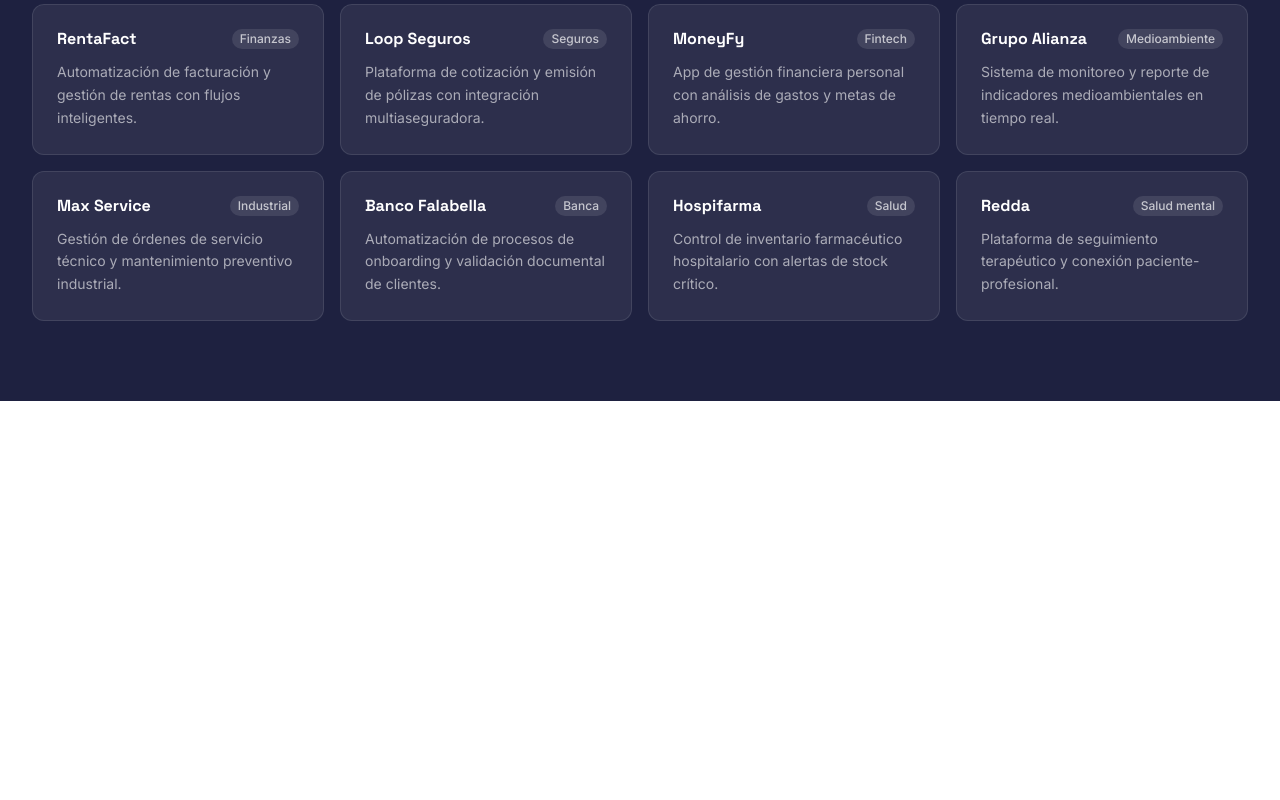
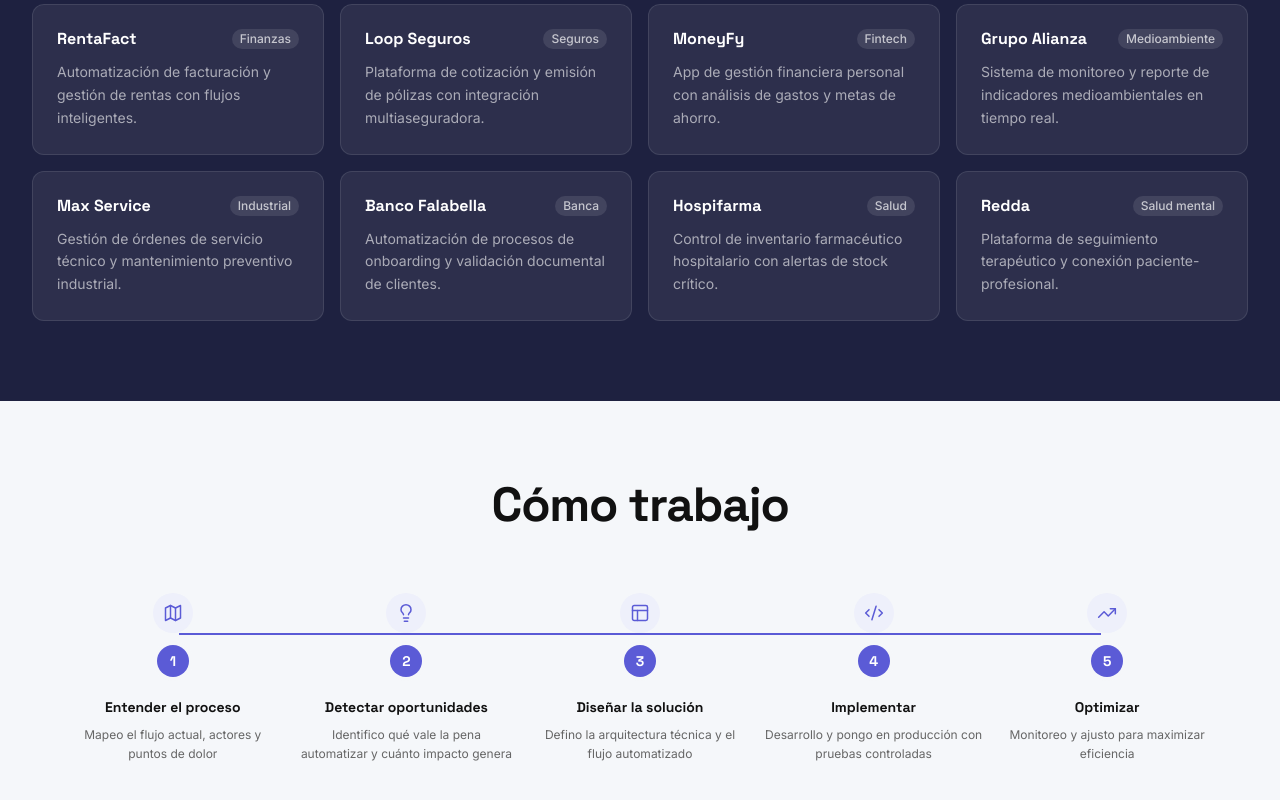
Before and after one commit to jhcarrillo74/orketech-landing, a React (Vite) app: page / in a window 1280 px wide. Shown: the part 4059-4859 px from the top of the page. Before the commit the page ends 4460 px from the top, so only its background shows below. Built offline with nearby package versions, Linux system fonts and the light colour scheme.

Commit message:
Updated App.tsx

```diff
--- a/src/App.tsx
+++ b/src/App.tsx
@@ -6,6 +6,7 @@ import PorQueYo from './sections/PorQueYo';
 import Servicios from './sections/Servicios';
 import CasosUso from './sections/CasosUso';
 import Proyectos from './sections/Proyectos';
+import ComoTrabajo from './sections/ComoTrabajo';
 
 function App() {
   return (
@@ -19,6 +20,7 @@ function App() {
         <Servicios />
         <CasosUso />
         <Proyectos />
+        <ComoTrabajo />
       </main>
     </div>
   );
--- /dev/null
+++ b/src/sections/ComoTrabajo.jsx
@@ -0,0 +1,161 @@
+import { Map, Lightbulb, Layout, Code2, TrendingUp } from 'lucide-react';
+
+const steps = [
+  {
+    number: 1,
+    icon: Map,
+    titulo: 'Entender el proceso',
+    descripcion: 'Mapeo el flujo actual, actores y puntos de dolor',
+  },
+  {
+    number: 2,
+    icon: Lightbulb,
+    titulo: 'Detectar oportunidades',
+    descripcion: 'Identifico qué vale la pena automatizar y cuánto impacto genera',
+  },
+  {
+    number: 3,
+    icon: Layout,
+    titulo: 'Diseñar la solución',
+    descripcion: 'Defino la arquitectura técnica y el flujo automatizado',
+  },
+  {
+    number: 4,
+    icon: Code2,
+    titulo: 'Implementar',
+    descripcion: 'Desarrollo y pongo en producción con pruebas controladas',
+  },
+  {
+    number: 5,
+    icon: TrendingUp,
+    titulo: 'Optimizar',
+    descripcion: 'Monitoreo y ajusto para maximizar eficiencia',
+  },
+];
+
+export default function ComoTrabajo() {
+  return (
+    <section
+      id="como-trabajo"
+      style={{ backgroundColor: '#F5F7FA' }}
+      className="py-20 px-4 sm:px-6 lg:px-8"
+    >
+      <div className="max-w-6xl mx-auto">
+        <h2
+          className="text-4xl sm:text-5xl font-bold text-center mb-16 tracking-tight"
+          style={{ fontFamily: "'Space Grotesk', sans-serif", color: '#111111' }}
+        >
+          Cómo trabajo
+        </h2>
+
+        {/* Desktop timeline */}
+        <div className="hidden md:block relative">
+          {/* Connecting line */}
+          <div
+            className="absolute top-10 left-0 right-0 h-0.5"
+            style={{
+              backgroundColor: '#5B5BD6',
+              left: 'calc(10%)',
+              right: 'calc(10%)',
+            }}
+          />
+
+          <div className="grid grid-cols-5 gap-4">
+            {steps.map((step) => {
+              const Icon = step.icon;
+              return (
+                <div key={step.number} className="flex flex-col items-center text-center">
+                  {/* Icon above circle */}
+                  <div
+                    className="w-10 h-10 flex items-center justify-center rounded-full mb-3 relative z-10"
+                    style={{ backgroundColor: '#EEF0FB' }}
+                  >
+                    <Icon size={20} style={{ color: '#5B5BD6' }} strokeWidth={1.8} />
+                  </div>
+
+                  {/* Step number circle */}
+                  <div
+                    className="w-8 h-8 rounded-full flex items-center justify-center text-white text-sm font-bold relative z-10 mb-5"
+                    style={{
+                      backgroundColor: '#5B5BD6',
+                      fontFamily: "'Space Grotesk', sans-serif",
+                      boxShadow: '0 0 0 4px #F5F7FA',
+                    }}
+                  >
+                    {step.number}
+                  </div>
+
+                  {/* Text */}
+                  <h3
+                    className="text-sm font-bold mb-2"
+                    style={{ fontFamily: "'Space Grotesk', sans-serif", color: '#111111' }}
+                  >
+                    {step.titulo}
+                  </h3>
+                  <p className="text-xs leading-relaxed" style={{ color: '#666' }}>
+                    {step.descripcion}
+                  </p>
+                </div>
+              );
+            })}
+          </div>
+        </div>
+
+        {/* Mobile timeline vertical */}
+        <div className="md:hidden relative">
+          {/* Vertical line */}
+          <div
+            className="absolute left-6 top-0 bottom-0 w-0.5"
+            style={{ backgroundColor: '#5B5BD6' }}
+          />
+
+          <div className="flex flex-col gap-8">
+            {steps.map((step) => {
+              const Icon = step.icon;
+              return (
+                <div key={step.number} className="flex items-start gap-6 pl-0">
+                  {/* Left: circle node */}
+                  <div className="flex flex-col items-center flex-shrink-0" style={{ width: '48px' }}>
+                    <div
+                      className="w-12 h-12 rounded-full flex items-center justify-center relative z-10"
+                      style={{
+                        backgroundColor: '#5B5BD6',
+                        boxShadow: '0 0 0 4px #F5F7FA',
+                      }}
+                    >
+                      <Icon size={20} color="white" strokeWidth={1.8} />
+                    </div>
+                  </div>
+
+                  {/* Right: text */}
+                  <div className="pt-2 pb-2">
+                    <div className="flex items-center gap-2 mb-1">
+                      <span
+                        className="text-xs font-bold px-2 py-0.5 rounded-full text-white"
+                        style={{
+                          backgroundColor: '#5B5BD6',
+                          fontFamily: "'Space Grotesk', sans-serif",
+                        }}
+                      >
+                        {step.number}
+                      </span>
+                      <h3
+                        className="text-base font-bold"
+                        style={{ fontFamily: "'Space Grotesk', sans-serif", color: '#111111' }}
+                      >
+                        {step.titulo}
+                      </h3>
+                    </div>
+                    <p className="text-sm leading-relaxed" style={{ color: '#666' }}>
+                      {step.descripcion}
+                    </p>
+                  </div>
+                </div>
+              );
+            })}
+          </div>
+        </div>
+      </div>
+    </section>
+  );
+}
```
